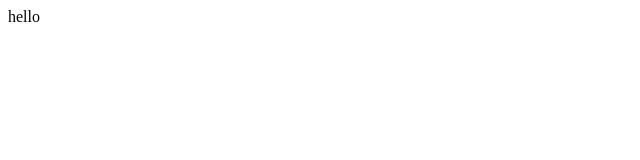
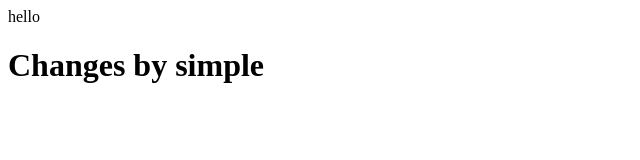
Before and after one commit to RahimovAbdurahmon/git1, a plain HTML site: page index.html in a window 1280 px wide. Shown: the whole page, without its empty margins (0-640 px from the left). Drawn offline with Linux system fonts and the light colour scheme.

Commit message:
changes by simple branch

```diff
--- a/index.html
+++ b/index.html
@@ -7,5 +7,6 @@
 </head>
 <body>
     hello
+    <h1>Changes by simple</h1>
 </body>
 </html>
```
